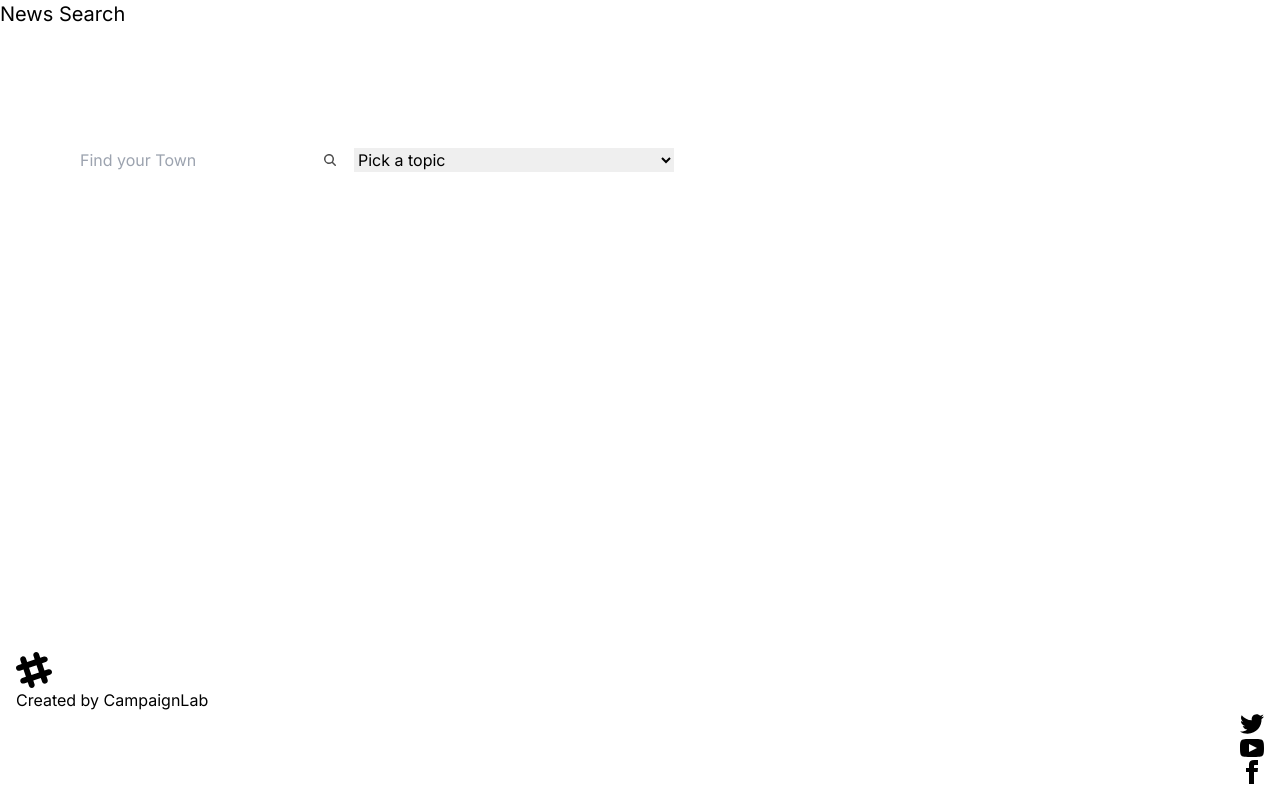
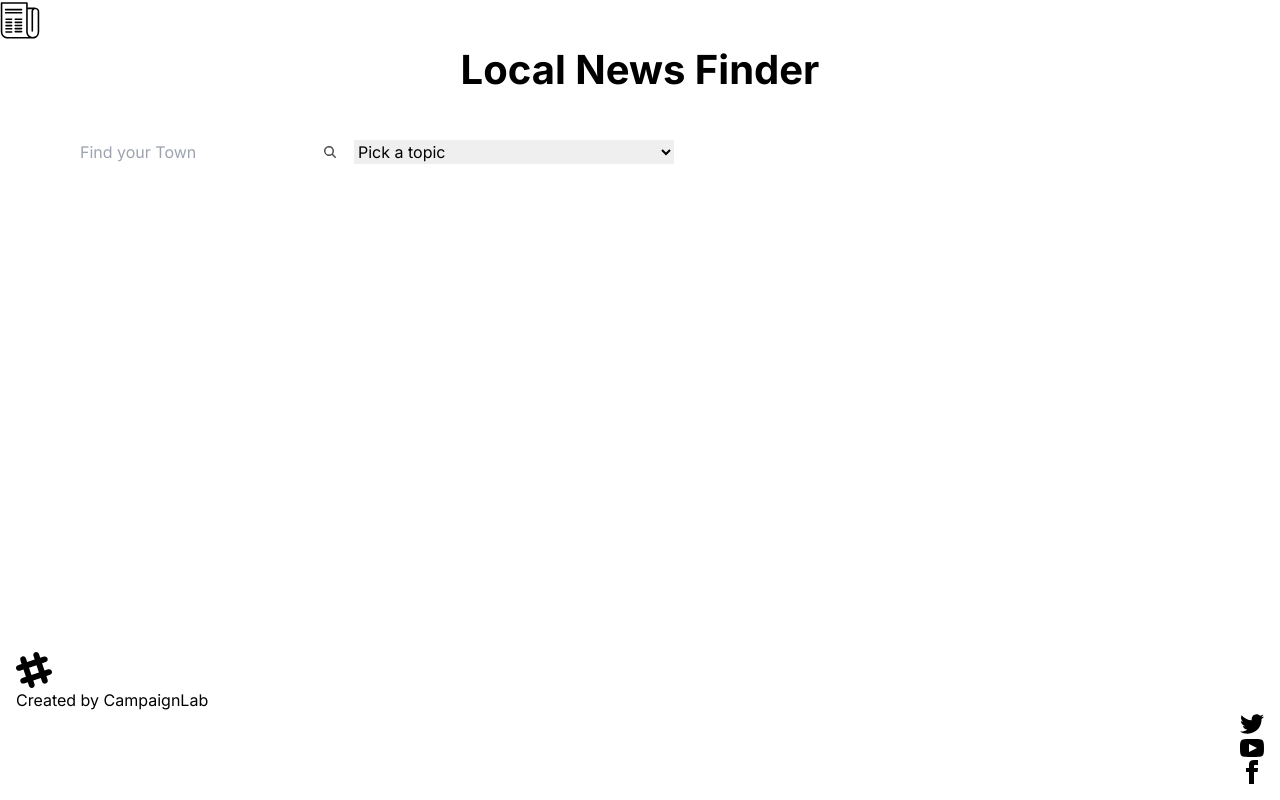
Before and after one commit to CampaignLab/localnews-finder, a Next.js app in the folder frontend/: page / in a window 1280 px wide. Built offline with nearby package versions, Linux system fonts and the light colour scheme.

Commit message:
update styles

```diff
--- a/frontend/package.json
+++ b/frontend/package.json
@@ -14,6 +14,7 @@
     "next": "14.2.3"
   },
   "devDependencies": {
+    "@tailwindcss/typography": "^0.5.13",
     "@types/node": "^20",
     "@types/react": "^18",
     "@types/react-dom": "^18",
--- a/frontend/src/app/components/Main.tsx
+++ b/frontend/src/app/components/Main.tsx
@@ -4,6 +4,9 @@ const Main = () => {
   return (
     <>
       <div className="flex flex-col overflow-y-hidden justify-center items-center">
+        <h1>Local News Finder</h1>
+        <div className="divider divider-neutral"></div>
+
         <Search />
         <Articles />
       </div>
--- a/frontend/src/app/components/Navbar.tsx
+++ b/frontend/src/app/components/Navbar.tsx
@@ -1,7 +1,11 @@
+import Image from "next/image";
+
 const Navbar = () => {
   return (
-    <div className="navbar bg-base-100">
-      <a className="btn btn-ghost text-xl">News Search</a>
+    <div className="navbar">
+      <a className="btn">
+        <Image src="/icons/news.svg" height={40} width={40} alt="news icon" />
+      </a>
     </div>
   );
 };
--- a/frontend/src/app/components/Search.tsx
+++ b/frontend/src/app/components/Search.tsx
@@ -7,9 +7,8 @@ import axios from "axios";
 const Search = () => {
   const [selectedTopic, setSelectedTopic] = useState<string | null>(null);
   const [search, setSearch] = useState("");
-
+  // BUG! first selection is null
   const handleTopicChange = (event: React.ChangeEvent<HTMLSelectElement>) => {
-    console.log(handleSearchChange);
     setSelectedTopic(event.target.value);
   };
 
--- a/frontend/src/app/globals.css
+++ b/frontend/src/app/globals.css
@@ -11,4 +11,19 @@ body {
   .text-balance {
     text-wrap: balance;
   }
+
+  h1 {
+    font-size: 2.5rem;
+    font-weight: 700;
+  }
+
+  h2 {
+    font-size: 2rem;
+    font-weight: 700;
+  }
+
+  h3 {
+    font-size: 1.5rem;
+    font-weight: 700;
+  }
 }
--- a/frontend/src/app/page.tsx
+++ b/frontend/src/app/page.tsx
@@ -6,7 +6,7 @@ export default function Home() {
     <div className="h-screen flex flex-col">
       <Navbar />
       <div className="flex flex-grow overflow-y-auto">
-        <main className="flex-grow p-20">
+        <main className="flex-grow pl-20 pr-20">
           <Main />
         </main>
       </div>
```
Also changed, not shown: frontend/public/icons/news.svg (added), 1 other file (tests, documents, lock files or other folders).
